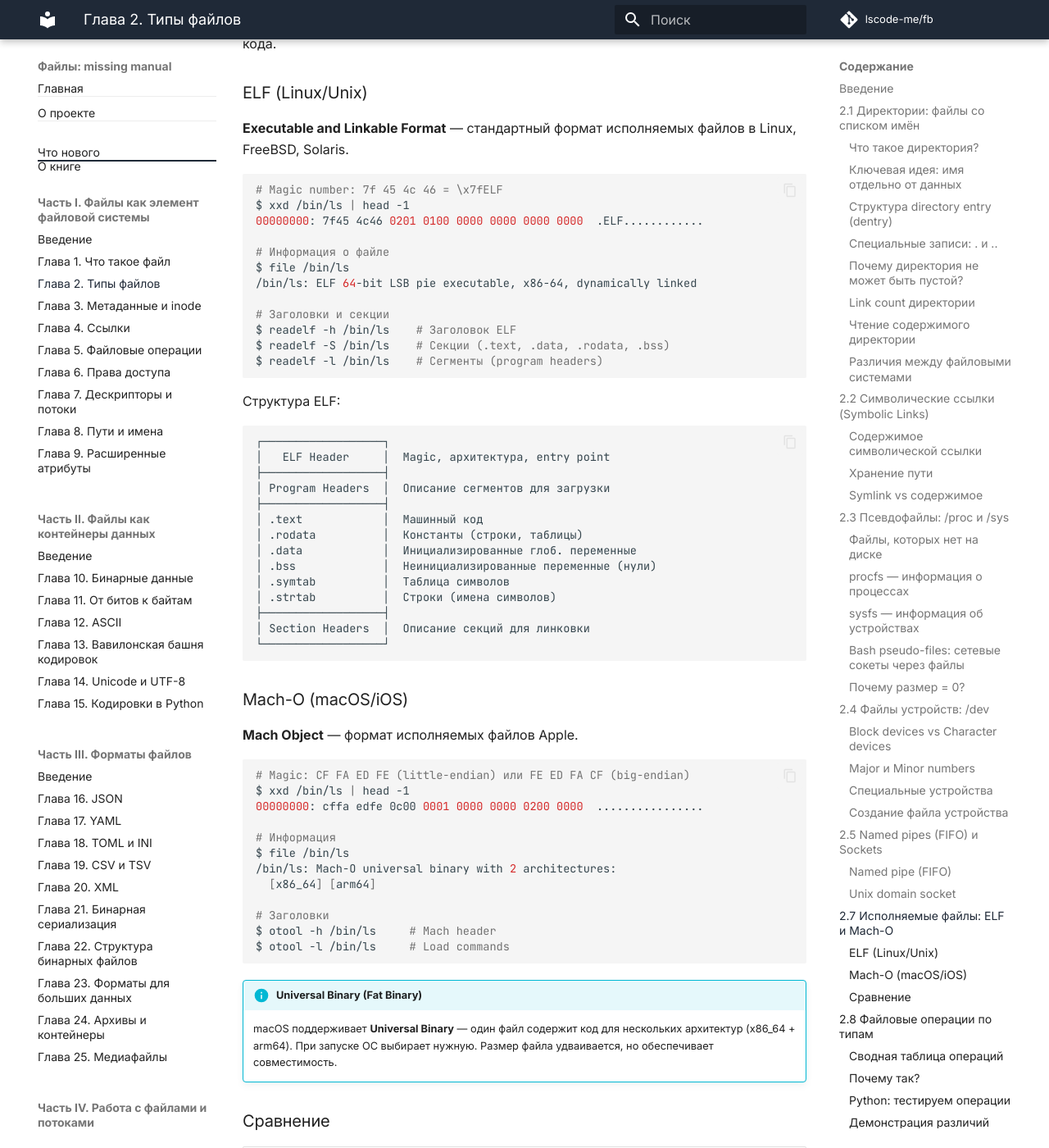
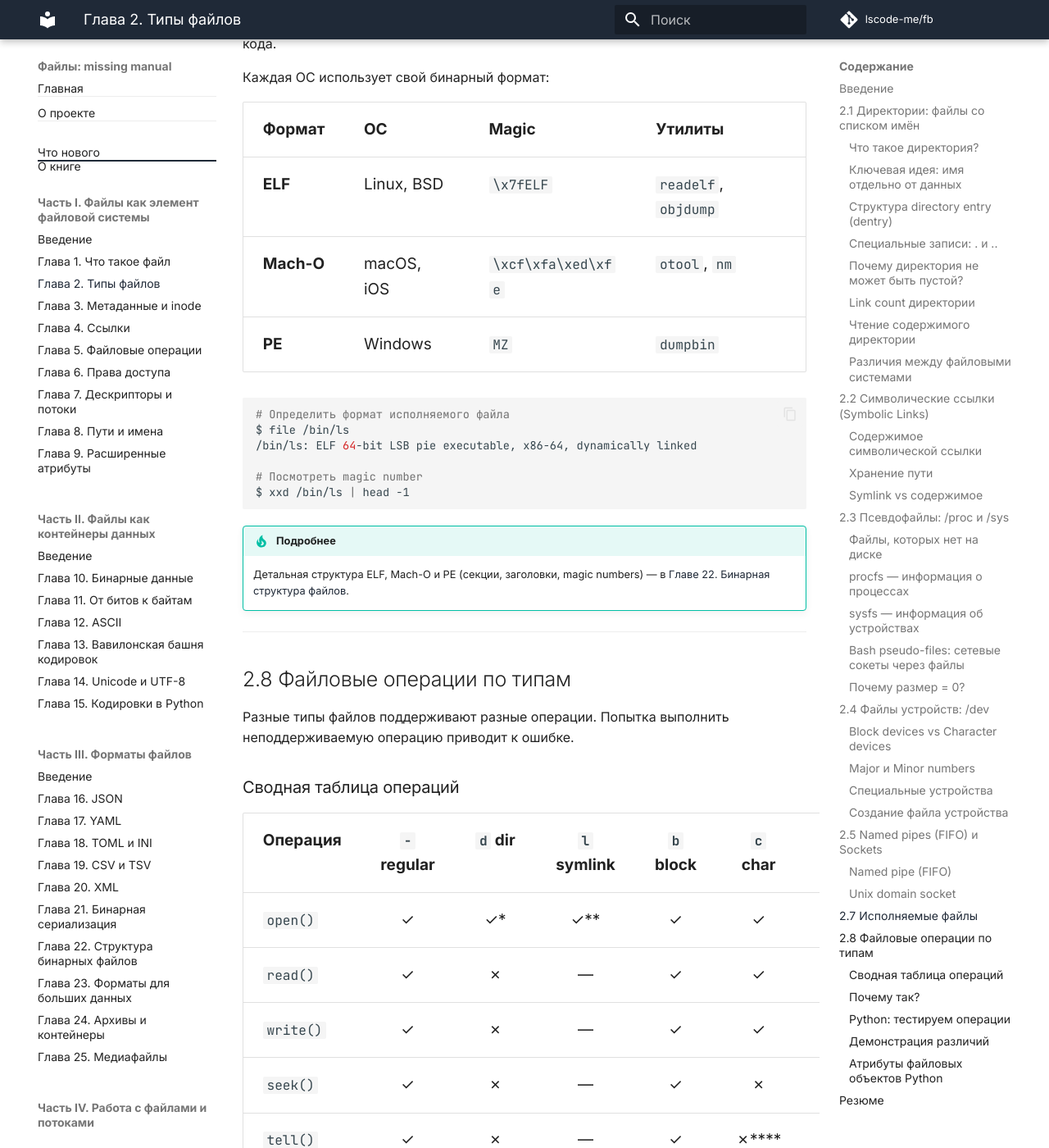
Before and after one commit to lscode-me/fb, an MkDocs documentation site: the page built from docs/chapters/ch1/02-file-types-content.md, in a window 1280 px wide and 1400 px high, scrolled down 12102 px. Shown: the whole window at 82% size. Built offline with MkDocs 1.6.1 and Material for MkDocs 9.7.7, drawn with Linux system fonts in a browser that asks for light colours; comment, search, counter and statistics services are not loaded; some of the changed text lies outside the part shown.

Commit message:
refactor(ch1,ch5): перенос лимитов ФС в ch5/34, сокращение ELF/Mach-O в ch1/02
- §2.9 «Таблица лимитов ФС» → ch5/34-architecture (после таблицы ФС уровня 3)
- §2.7 ELF/Mach-O: компактная таблица + xref на ch3/22-binary-structure
- ch1/02: 3865→3440 слов (−425), ch5/34: 4938→5146 слов (+208)

````diff
--- a/docs/chapters/ch1/02-file-types-content.md
+++ b/docs/chapters/ch1/02-file-types-content.md
@@ -29,7 +29,7 @@
 ```
 ┌─────────────────────────────────────────────────┐
 │            Директория /home/user                │
-│                  (inode #100)                   │
+│                  (inode #100)                 │
 ├─────────────────────────────────────────────────┤
 │  Содержимое (directory entries):                │
 │                                                 │
@@ -565,79 +565,29 @@
 
 ---
 
-## 2.7 Исполняемые файлы: ELF и Mach-O
+## 2.7 Исполняемые файлы
 
 Обычные файлы (regular files) могут содержать что угодно — текст, изображения, данные. Но есть особый подвид: **исполняемые файлы** — контейнеры для машинного кода.
 
-### ELF (Linux/Unix)
+Каждая ОС использует свой бинарный формат:
 
-**Executable and Linkable Format** — стандартный формат исполняемых файлов в Linux, FreeBSD, Solaris.
+| Формат | ОС | Magic | Утилиты |
+|--------|-----|-------|----------|
+| **ELF** | Linux, BSD | `\x7fELF` | `readelf`, `objdump` |
+| **Mach-O** | macOS, iOS | `\xcf\xfa\xed\xfe` | `otool`, `nm` |
+| **PE** | Windows | `MZ` | `dumpbin` |
 
 ```bash
-# Magic number: 7f 45 4c 46 = \x7fELF
-$ xxd /bin/ls | head -1
-00000000: 7f45 4c46 0201 0100 0000 0000 0000 0000  .ELF............
-
-# Информация о файле
+# Определить формат исполняемого файла
 $ file /bin/ls
 /bin/ls: ELF 64-bit LSB pie executable, x86-64, dynamically linked
 
-# Заголовки и секции
-$ readelf -h /bin/ls    # Заголовок ELF
-$ readelf -S /bin/ls    # Секции (.text, .data, .rodata, .bss)
-$ readelf -l /bin/ls    # Сегменты (program headers)
+# Посмотреть magic number
+$ xxd /bin/ls | head -1
 ```
 
-Структура ELF:
-
-```
-┌──────────────────┐
-│   ELF Header     │  Magic, архитектура, entry point
-├──────────────────┤
-│ Program Headers  │  Описание сегментов для загрузки
-├──────────────────┤
-│ .text            │  Машинный код
-│ .rodata          │  Константы (строки, таблицы)
-│ .data            │  Инициализированные глоб. переменные
-│ .bss             │  Неинициализированные переменные (нули)
-│ .symtab          │  Таблица символов
-│ .strtab          │  Строки (имена символов)
-├──────────────────┤
-│ Section Headers  │  Описание секций для линковки
-└──────────────────┘
-```
-
-### Mach-O (macOS/iOS)
-
-**Mach Object** — формат исполняемых файлов Apple.
-
-```bash
-# Magic: CF FA ED FE (little-endian) или FE ED FA CF (big-endian)
-$ xxd /bin/ls | head -1
-00000000: cffa edfe 0c00 0001 0000 0000 0200 0000  ................
-
-# Информация
-$ file /bin/ls
-/bin/ls: Mach-O universal binary with 2 architectures:
-  [x86_64] [arm64]
-
-# Заголовки
-$ otool -h /bin/ls     # Mach header
-$ otool -l /bin/ls     # Load commands
-```
-
-!!! info "Universal Binary (Fat Binary)"
-    macOS поддерживает **Universal Binary** — один файл содержит код для нескольких архитектур (x86_64 + arm64). При запуске ОС выбирает нужную. Размер файла удваивается, но обеспечивает совместимость.
-
-### Сравнение
-
-| | ELF | Mach-O | PE (Windows) |
-|---|---|---|---|
-| ОС | Linux, BSD | macOS, iOS | Windows |
-| Magic | `\x7fELF` | `\xcf\xfa\xed\xfe` | `MZ` |
-| Утилиты | `readelf`, `objdump` | `otool`, `nm` | `dumpbin` |
-| Расширение | нет (или `.so`) | нет (или `.dylib`) | `.exe`, `.dll` |
-| Мульти-архитектура | Нет | Universal Binary | Нет |
+!!! tip "Подробнее"
+    Детальная структура ELF, Mach-O и PE (секции, заголовки, magic numbers) — в [Главе 22. Бинарная структура файлов](../ch3/22-binary-structure.md).
 
 ---
 
@@ -855,27 +805,8 @@
 
 ---
 
-## 2.9 Таблица лимитов файловых систем
-
-Разные ФС имеют разные ограничения. Выбор ФС может зависеть от размера файлов и тома:
-
-| ФС | Макс. размер файла | Макс. размер тома | Макс. длина имени | Макс. глубина пути |
-|----|-------------------|-------------------|-------------------|--------------------|
-| **FAT32** | 4 ГБ | 2 ТБ | 255 байт | Не определена |
-| **exFAT** | 16 ЭБ | 128 ПБ | 255 символов | Не определена |
-| **NTFS** | 16 ТБ¹ | 256 ТБ | 255 символов | 32 767 символов |
-| **ext4** | 16 ТБ | 1 ЭБ | 255 байт | Не ограничена² |
-| **XFS** | 8 ЭБ | 8 ЭБ | 255 байт | Не ограничена² |
-| **Btrfs** | 16 ЭБ | 16 ЭБ | 255 байт | Не ограничена² |
-| **ZFS** | 16 ЭБ | 256 × 10¹⁵ ЭБ | 255 байт | Не ограничена² |
-| **APFS** | 8 ЭБ | 8 ЭБ | 255 символов (UTF-8) | Не ограничена² |
-
-¹ NTFS теоретически поддерживает до 16 ЭБ, но Windows ограничивает до 256 ТБ.
-
-² В Linux ограничение PATH_MAX = 4096 байт, но это ограничение ядра, а не ФС.
-
-!!! warning "FAT32 и файлы >4 ГБ"
-    Это самая частая проблема: нельзя записать ISO-образ или видео >4 ГБ на флешку с FAT32. Решение: отформатировать в exFAT (поддерживается всеми современными ОС).
+!!! tip "Лимиты файловых систем"
+    Макс. размер файла, тома и длина имён зависят от ФС (FAT32: 4 ГБ, ext4: 16 ТБ, ZFS: 16 ЭБ). Полная таблица лимитов — в [Главе 34. Архитектура хранения](../ch5/34-architecture.md).
 
 ---
 
````
Also changed, not shown: docs/chapters/ch5/34-architecture.md (+21 -0 lines).
